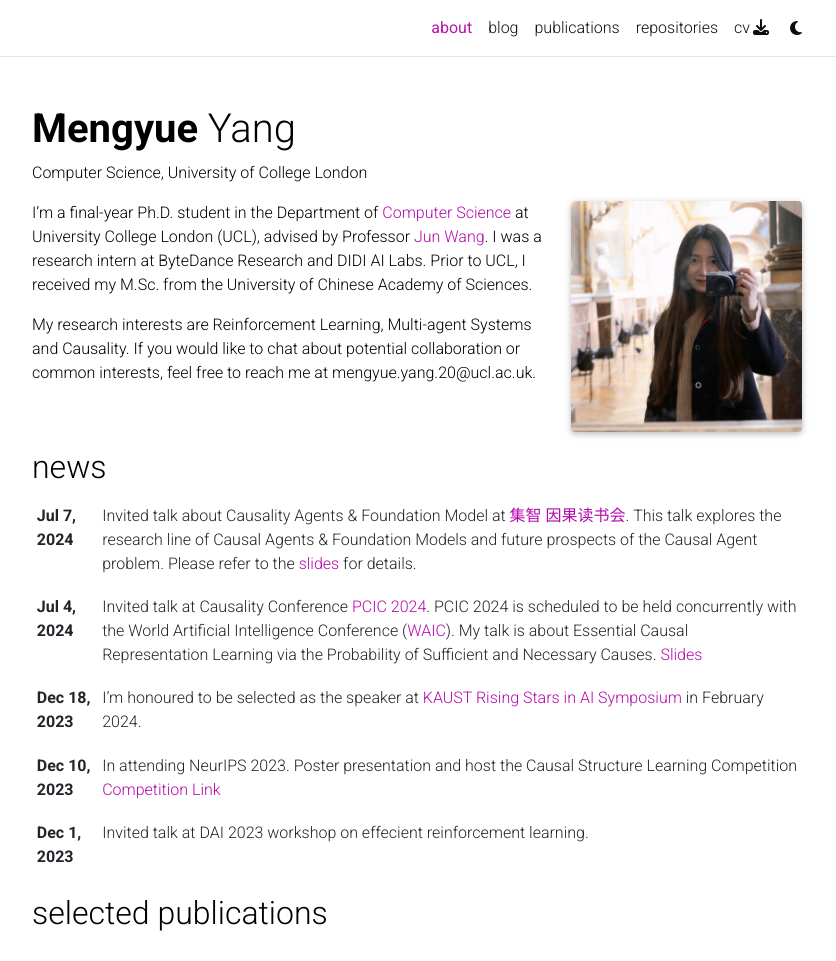
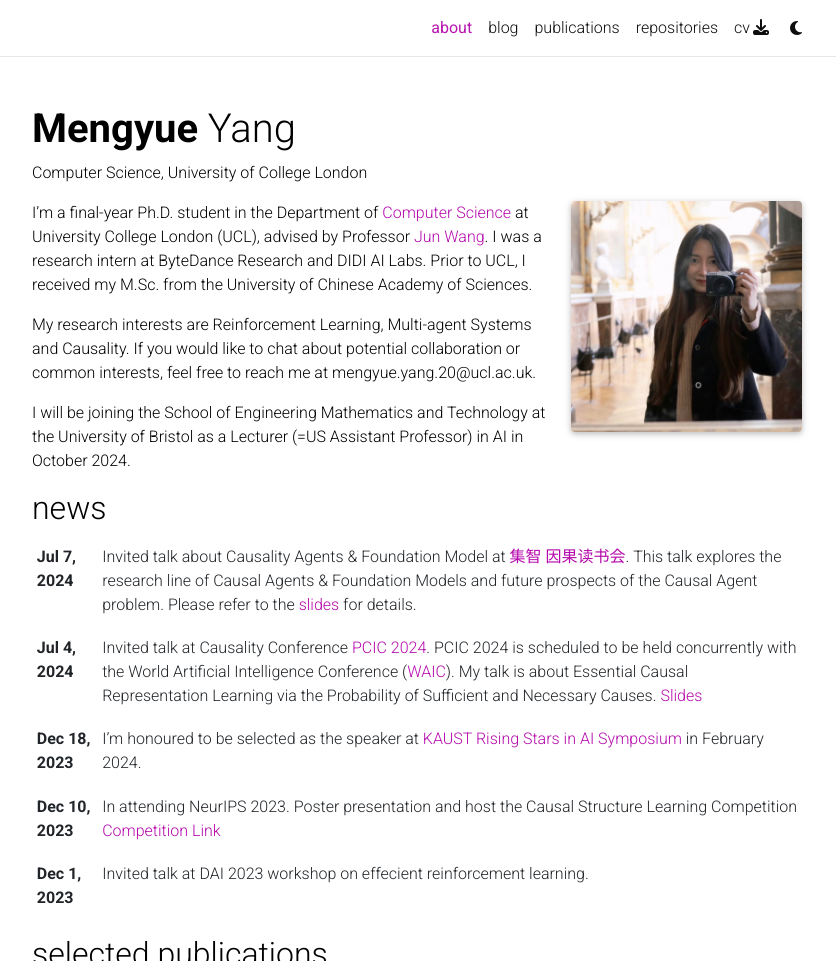
Before and after one commit to ymy4323460/ymy4323460.github.io, a Jekyll site: the page built from _pages/about.md, in a window 1280 px wide and 1272 px high, cut to the strip 0-961 px from the top of the window. Shown: the whole strip, without its empty margins (223-1059 px from the left). Built offline with Jekyll 4.4.1, drawn with Linux system fonts in a browser that asks for light colours; full-size pictures stand in for the smaller copies a plugin makes; comment, search, counter and statistics services are not loaded; a style sheet for code colours, icons or effects is not loaded.

Commit message:
Update about.md

```diff
--- a/_pages/about.md
+++ b/_pages/about.md
@@ -19,3 +19,5 @@
 I'm a final-year Ph.D. student in the Department of [Computer Science](https://www.ucl.ac.uk/computer-science/ucl-computer-science) at University College London (UCL), advised by Professor [Jun Wang](http://www0.cs.ucl.ac.uk/staff/jun.wang/). I was a research intern at ByteDance Research and DIDI AI Labs. Prior to UCL, I received my M.Sc. from the University of Chinese Academy of Sciences.
 
 My research interests are Reinforcement Learning, Multi-agent Systems and Causality. If you would like to chat about potential collaboration or common interests, feel free to reach me at mengyue.yang.20@ucl.ac.uk.
+
+I will be joining the School of Engineering Mathematics and Technology at the University of Bristol as a Lecturer (=US Assistant Professor) in AI in October 2024.
```
